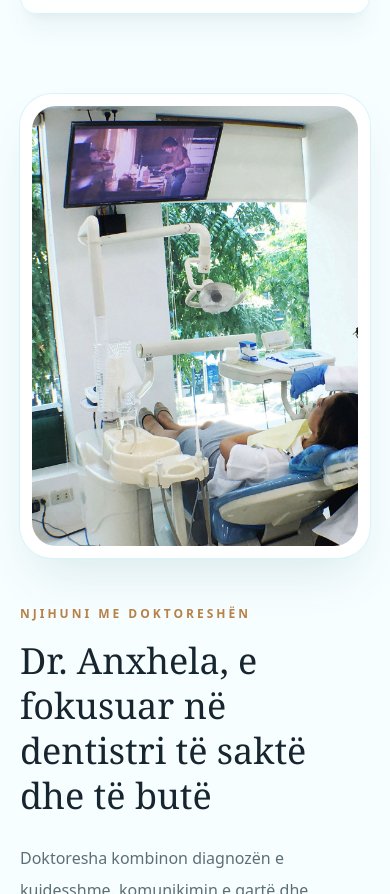
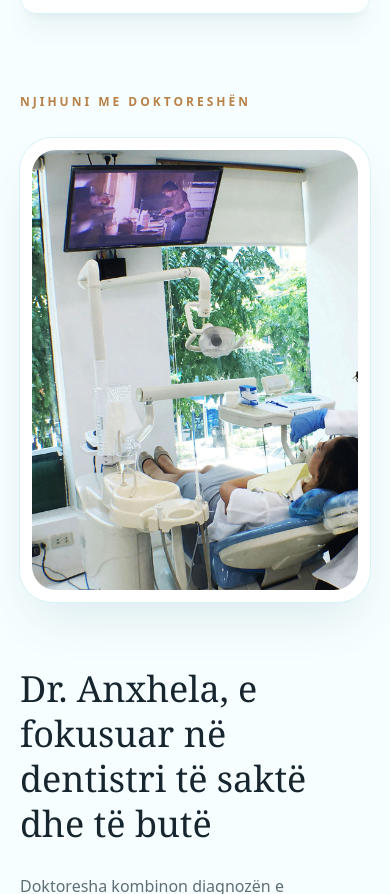
Before and after one commit to vicencoo/dental-clinic, a website with bundled scripts: page index.html in a window 390 px wide. Shown: the part 4460-5354 px from the top of the page. Built offline with nearby package versions, Linux system fonts and the light colour scheme; files whose address does not match are found by name.

Commit message:
updated the web page

```diff
--- a/index.html
+++ b/index.html
@@ -749,6 +749,13 @@
         <div
           class="mt-20 grid gap-12 lg:grid-cols-[0.95fr_1.05fr] lg:items-center"
         >
+          <div class="flex flex-col lg:gap-0 gap-7">
+            <p
+              class="lg:hidden text-xs font-bold uppercase tracking-[0.25em] text-[#b78148]"
+              data-i18n="doctor.eyebrow"
+            >
+              Meet The Doctor
+            </p>
             <div
               class="reveal overflow-hidden rounded-4xl bg-white p-3 shadow-2xl shadow-[#075c6d]/12 ring-1 ring-[#d8f4f8]"
             >
@@ -761,10 +768,11 @@
                 data-i18n-alt="alt.doctor"
               />
             </div>
+          </div>
 
           <div class="reveal">
             <p
-              class="text-xs font-bold uppercase tracking-[0.25em] text-[#b78148]"
+              class="lg:flex hidden text-xs font-bold uppercase tracking-[0.25em] text-[#b78148]"
               data-i18n="doctor.eyebrow"
             >
               Meet The Doctor
```
Also changed, not shown: dist/output.css. Lines whose indentation alone changed are shown as unchanged.
